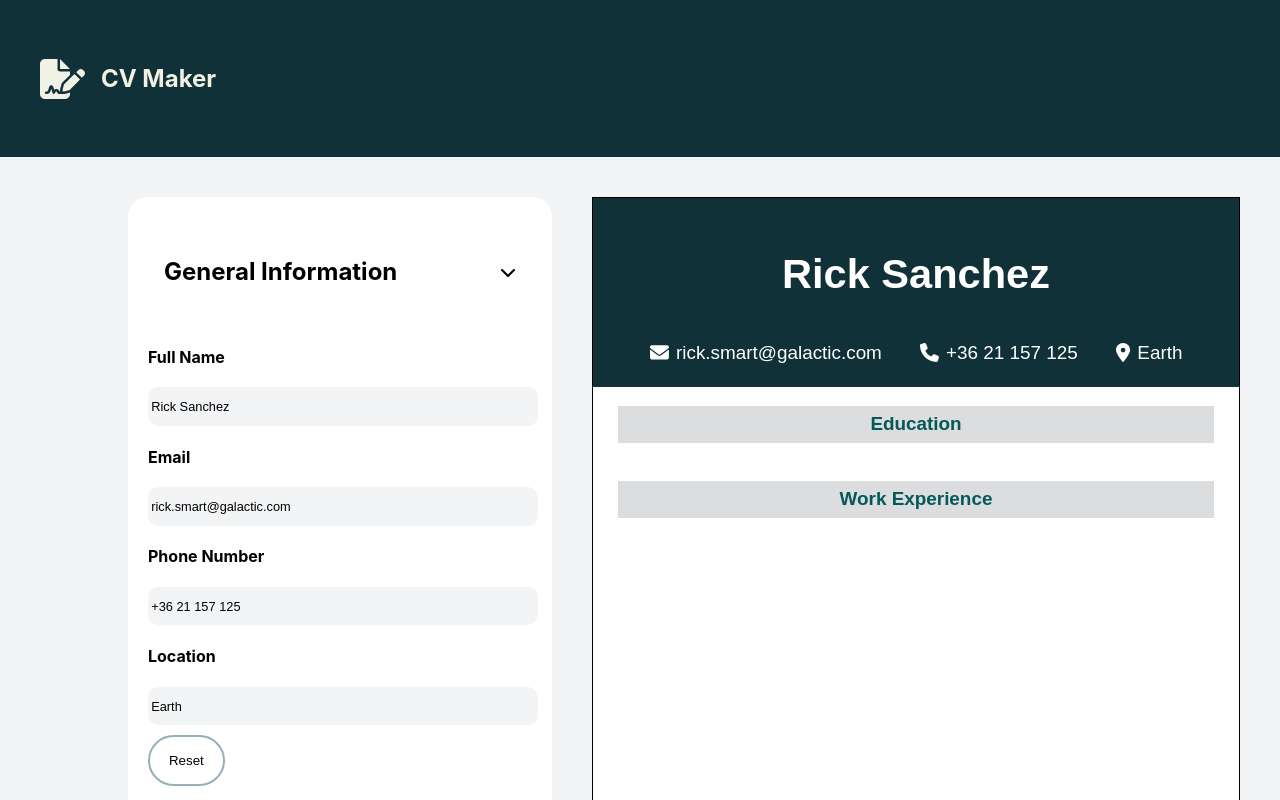
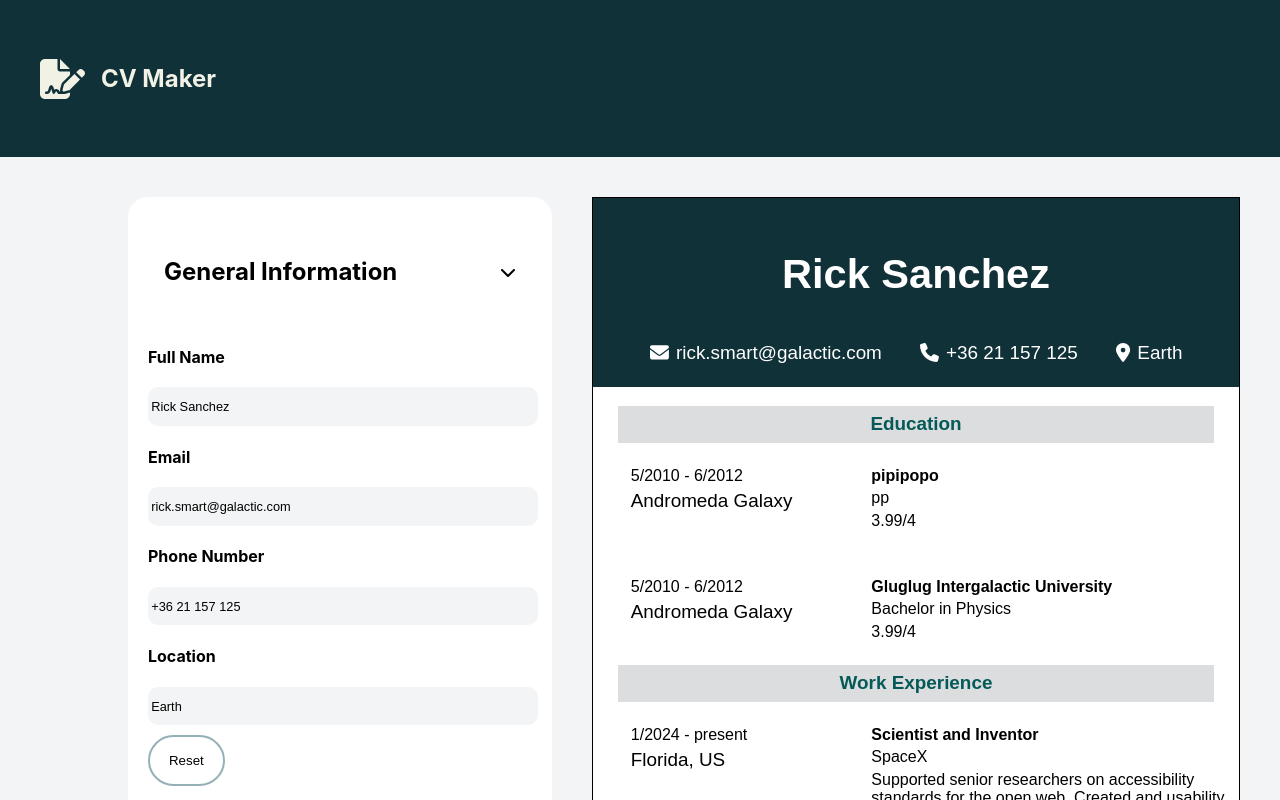
Before and after one commit to FadyDMK/cv-maker, a React (Vite) app: page / in a window 1280 px wide. Shown: the top 800 px of the page. Built offline with nearby package versions, Linux system fonts and the light colour scheme.

Commit message:
added exemple

```diff
--- a/src/components/example-info.js
+++ b/src/components/example-info.js
@@ -1,3 +1,43 @@
+export const exampleInfo = {
+  personalInfo: {
+    fullName: "Rick Sanchez",
+    email: "rick.smart@galactic.com",
+    phoneNumber: "+36 21 157 125",
+    location: "Earth",
+  },
+  education: [
+    {
+      id:"1",
+      degree: "pp",
+      university: "pipipopo",
+      location: "Andromeda Galaxy",
+      grade: "3.99/4",
+      startDate: "5/2010",
+      endDate: "6/2012",
+    },
+    {
+      id:"2",
+      degree: "Bachelor in Physics",
+      university: "Gluglug Intergalactic University",
+      location: "Andromeda Galaxy",
+      grade: "3.99/4",
+      startDate: "5/2010",
+      endDate: "6/2012",
+    },
+  ],
+  work: [
+    {
+      position: "Scientist and Inventor",
+      company: "SpaceX",
+      location: "Florida, US",
+      description:
+        "Supported senior researchers on accessibility standards for the open web. Created and usability tested wireframes and prototypes. Produced interactive documentation for quick onboarding of new researchers.",
+      startDate: "1/2024",
+      endDate: "present",
+      id:"1"
+    },
+  ],
+};
 // export const exampleInfo = {
 //   personalInfo: {
 //     fullName: "Rick Sanchez",
@@ -5,46 +45,6 @@
 //     phoneNumber: "+36 21 157 125",
 //     location: "Earth",
 //   },
-//   education: [
-//     {
-//       id:"1",
-//       degree: "pp",
-//       university: "pipipopo",
-//       location: "Andromeda Galaxy",
-//       grade: "3.99/4",
-//       startDate: "5/2010",
-//       endDate: "6/2012",
-//     },
-//     {
-//       id:"2",
-//       degree: "Bachelor in Physics",
-//       university: "Gluglug Intergalactic University",
-//       location: "Andromeda Galaxy",
-//       grade: "3.99/4",
-//       startDate: "5/2010",
-//       endDate: "6/2012",
-//     },
-//   ],
-//   work: [
-//     {
-//       position: "Scientist and Inventor",
-//       company: "SpaceX",
-//       location: "Florida, US",
-//       description:
-//         "Supported senior researchers on accessibility standards for the open web. Created and usability tested wireframes and prototypes. Produced interactive documentation for quick onboarding of new researchers.",
-//       startDate: "1/2024",
-//       endDate: "present",
-//       id:"1"
-//     },
-//   ],
+//   education: [],
+//   work: [],
 // };
-export const exampleInfo = {
-  personalInfo: {
-    fullName: "Rick Sanchez",
-    email: "rick.smart@galactic.com",
-    phoneNumber: "+36 21 157 125",
-    location: "Earth",
-  },
-  education: [],
-  work: [],
-};
```
